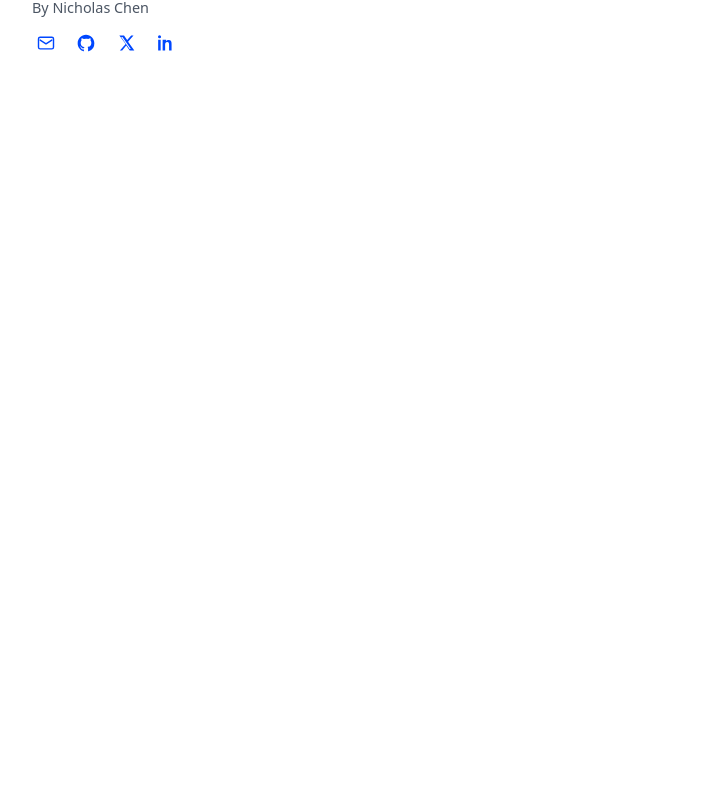
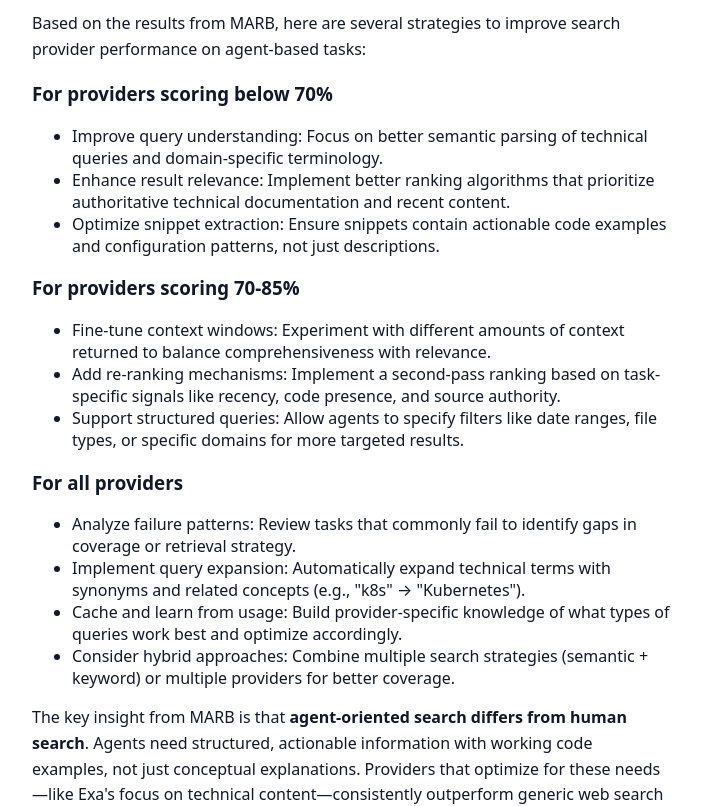
Before and after one commit to nicholaschen09/llm-benchmarking, a Next.js app in the folder public/: page / in a window 1280 px wide. Shown: the part 4123-4929 px from the top of the page, without its empty margins (268-970 px from the left). Before the commit the page ends 4260 px from the top, so only its background shows below. Built offline with nearby package versions, Linux system fonts and the light colour scheme.

Commit message:
add improvements to blog

```diff
--- a/public/app/page.tsx
+++ b/public/app/page.tsx
@@ -349,6 +349,61 @@ python -m exa_benchmark.cli \\
           </p>
         </section>
 
+        <section className="page-section">
+          <h2>How to improve benchmark performance</h2>
+          <p>
+            Based on the results from MARB, here are several strategies to improve search provider performance on agent-based tasks:
+          </p>
+
+          <h3>For providers scoring below 70%</h3>
+          <ul>
+            <li>
+              Improve query understanding: Focus on better semantic parsing of technical queries and domain-specific terminology.
+            </li>
+            <li>
+              Enhance result relevance: Implement better ranking algorithms that prioritize authoritative technical documentation and recent content.
+            </li>
+            <li>
+              Optimize snippet extraction: Ensure snippets contain actionable code examples and configuration patterns, not just descriptions.
+            </li>
+          </ul>
+
+          <h3>For providers scoring 70-85%</h3>
+          <ul>
+            <li>
+              Fine-tune context windows: Experiment with different amounts of context returned to balance comprehensiveness with relevance.
+            </li>
+            <li>
+              Add re-ranking mechanisms: Implement a second-pass ranking based on task-specific signals like recency, code presence, and source authority.
+            </li>
+            <li>
+              Support structured queries: Allow agents to specify filters like date ranges, file types, or specific domains for more targeted results.
+            </li>
+          </ul>
+
+          <h3>For all providers</h3>
+          <ul>
+            <li>
+              Analyze failure patterns: Review tasks that commonly fail to identify gaps in coverage or retrieval strategy.
+            </li>
+            <li>
+              Implement query expansion: Automatically expand technical terms with synonyms and related concepts (e.g., "k8s" → "Kubernetes").
+            </li>
+            <li>
+              Cache and learn from usage: Build provider-specific knowledge of what types of queries work best and optimize accordingly.
+            </li>
+            <li>
+              Consider hybrid approaches: Combine multiple search strategies (semantic + keyword) or multiple providers for better coverage.
+            </li>
+          </ul>
+
+          <p>
+            The key insight from MARB is that <strong>agent-oriented search differs from human search</strong>.
+            Agents need structured, actionable information with working code examples, not just conceptual explanations.
+            Providers that optimize for these needs—like Exa&apos;s focus on technical content—consistently outperform generic web search on engineering tasks.
+          </p>
+        </section>
+
         <section className="author">
           <p className="author-title">By Nicholas Chen</p>
           <div className="author-links">
```
